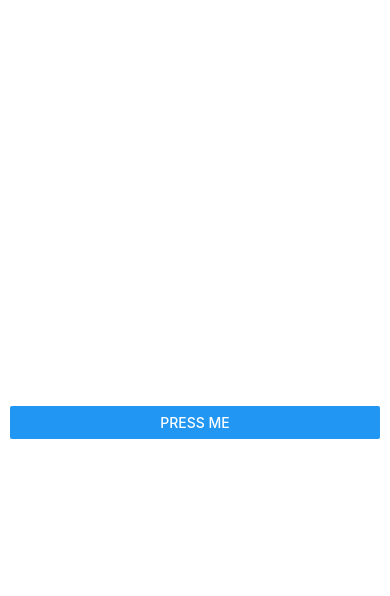
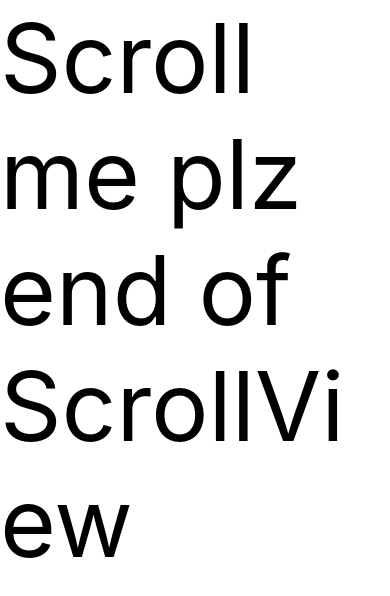
Before and after one commit to ytkt/ReactNativePlayground, a React Native app: screen / in a window 390 px wide. Shown: the top 596 px of the page. Built offline with nearby package versions, Linux system fonts and the light colour scheme.

Commit message:
Learn about ScrollView

```diff
--- a/App.js
+++ b/App.js
@@ -1,5 +1,5 @@
 import React, { Component } from 'react';
-import { Alert, Button, View } from 'react-native';
+import { Alert, ScrollView, Image, Text, View } from 'react-native';
 
 export default class App extends Component {
   _onPressButton() {
@@ -8,16 +8,18 @@ export default class App extends Component {
 
   render() {
     return (
-        <View style={{
-          padding: 10,
-          flex: 1,
-          justifyContent: 'center',
-        }}>
-        <Button
-          onPress={this._onPressButton}
-          title="Press me"
-        />
-        </View>
+        <ScrollView horizontal={false} bounces={true}>
+        <Text style={{fontSize: 96}}>Scroll me plz</Text>
+        <Image source={{uri: "https://facebook.github.io/react-native/img/favicon.png", width: 64, height: 64}} />
+        <Image source={{uri: "https://facebook.github.io/react-native/img/favicon.png", width: 64, height: 64}} />
+        <Image source={{uri: "https://facebook.github.io/react-native/img/favicon.png", width: 64, height: 64}} />
+        <Image source={{uri: "https://facebook.github.io/react-native/img/favicon.png", width: 64, height: 64}} />
+        <Image source={{uri: "https://facebook.github.io/react-native/img/favicon.png", width: 64, height: 64}} />
+        <Image source={{uri: "https://facebook.github.io/react-native/img/favicon.png", width: 64, height: 64}} />
+        <Image source={{uri: "https://facebook.github.io/react-native/img/favicon.png", width: 64, height: 64}} />
+        <Image source={{uri: "https://facebook.github.io/react-native/img/favicon.png", width: 64, height: 64}} />
+        <Text style={{fontSize: 96}}>end of ScrollView</Text>
+        </ScrollView>
     );
   }
 }
```
